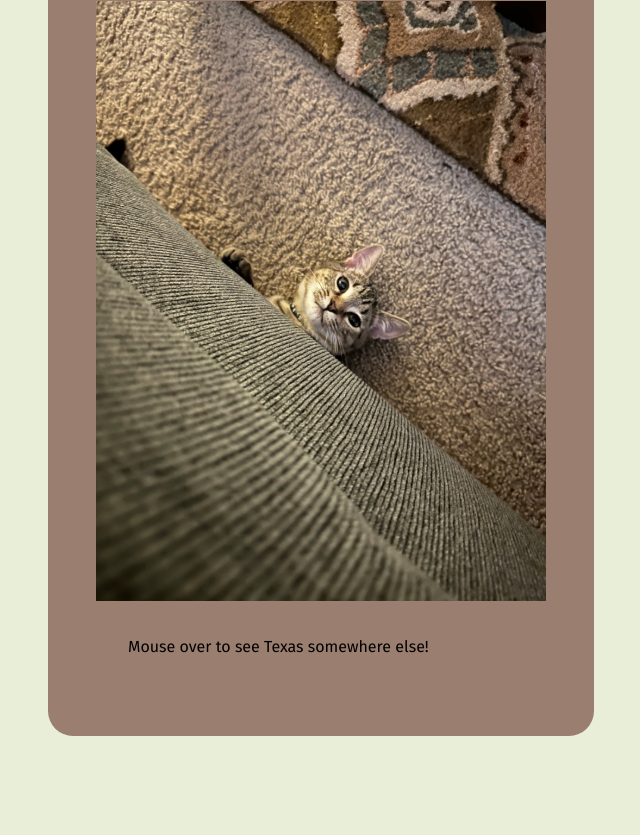
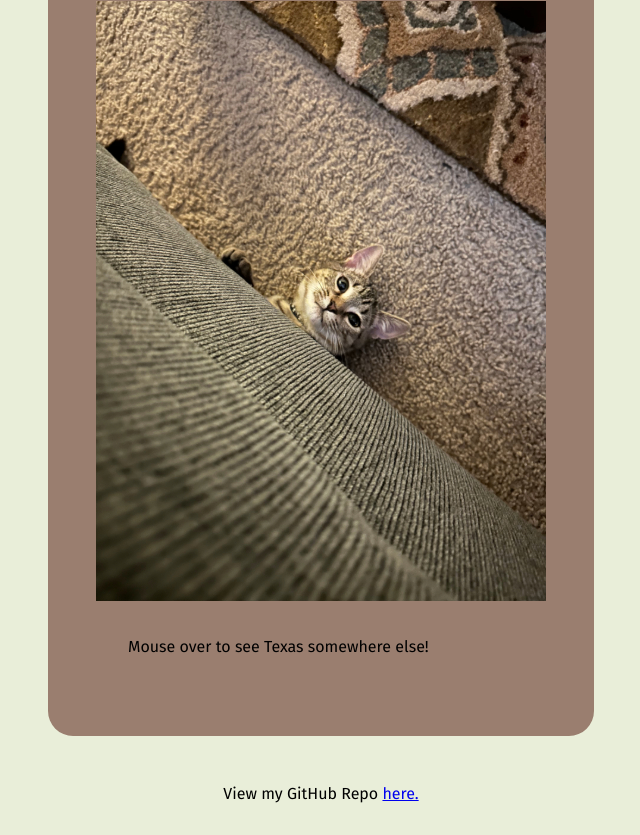
Before and after one commit to jess-cattanach/javascript-events, a plain HTML site: page index.html in a window 1280 px wide. Shown: the part 2176-3011 px from the top of the page, without its empty margins (319-959 px from the left). Before the commit the page ends 2928 px from the top, so only its background shows below. Drawn offline with Linux system fonts and the light colour scheme; a web font is replaced by a local one.

Commit message:
added link

```diff
--- a/index.html
+++ b/index.html
@@ -34,6 +34,8 @@
 <p>Mouse over to see Texas somewhere else!</p>
 </div>
 
+<p>View my GitHub Repo <a href="https://github.com/jess-cattanach/javascript-events">here.</a></p>
+
 
 <!--scripts below-->
 <script src="scripts/main.js"></script>
--- a/scripts/main.js
+++ b/scripts/main.js
@@ -30,3 +30,5 @@ evilTex.onmouseover = () => {
             evilTex.setAttribute('src', 'images/texasundercouch.jpg');
         }
 };
+
+//format for image changes taken from Prof McAdams' example.
```
